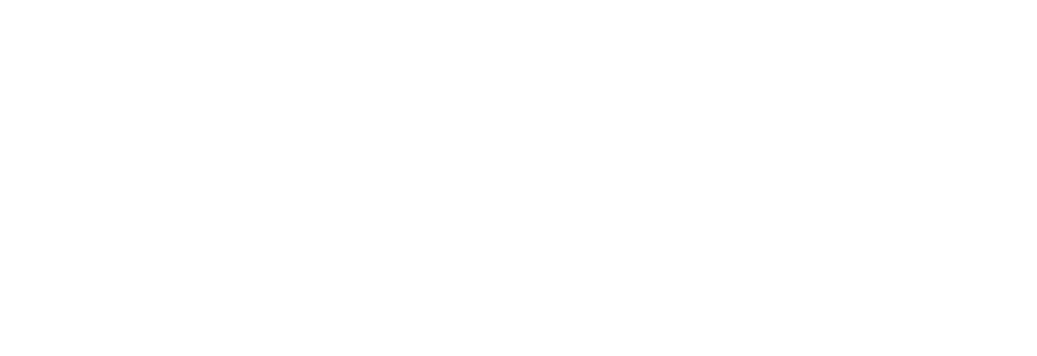
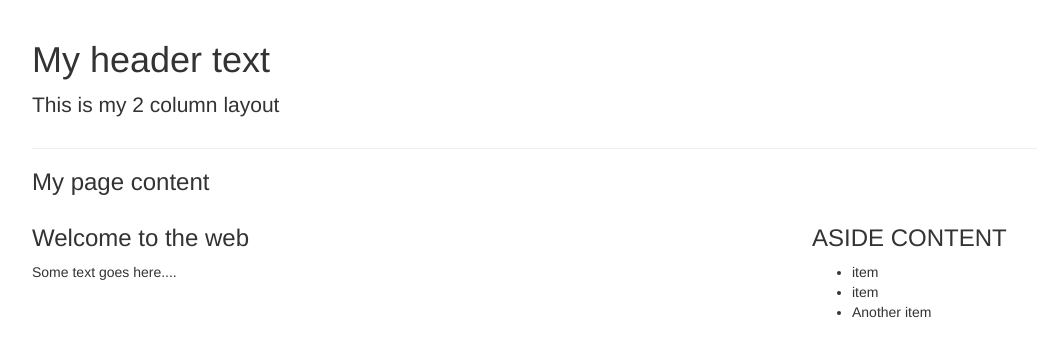
Before and after one commit to rtone1/framework-boilerplates, a plain HTML site: page bootstrap/index.html in a window 1280 px wide. Shown: the whole page, without its empty margins (38-1075 px from the left). Drawn offline with nearby package versions, Linux system fonts and the light colour scheme.

Commit message:
column layout started

```diff
--- a/bootstrap/index.html
+++ b/bootstrap/index.html
@@ -12,5 +12,32 @@
   </head>
   <body>
 
+    <div class="container">
+
+      <header class="page-header">
+        <h1>My header text</h1>
+        <p class="lead">This is my 2 column layout</p>
+      </header>
+
+      <h3>My page content</h3>
+      <div class="row">
+        <article class="col-md-8">
+          <h3>Welcome to the web</h3>
+          <p>Some text goes here....</p>
+        </article>
+        <aside class="col-md-4">
+          <h3>ASIDE CONTENT</h3>
+            <ul>
+              <li>item</li>
+              <li>item</li>
+              <li>Another item</li>
+            </ul>
+        </aside>
+      </div>
+
+    </div>
+
+
+
   </body>
 </html>
```
